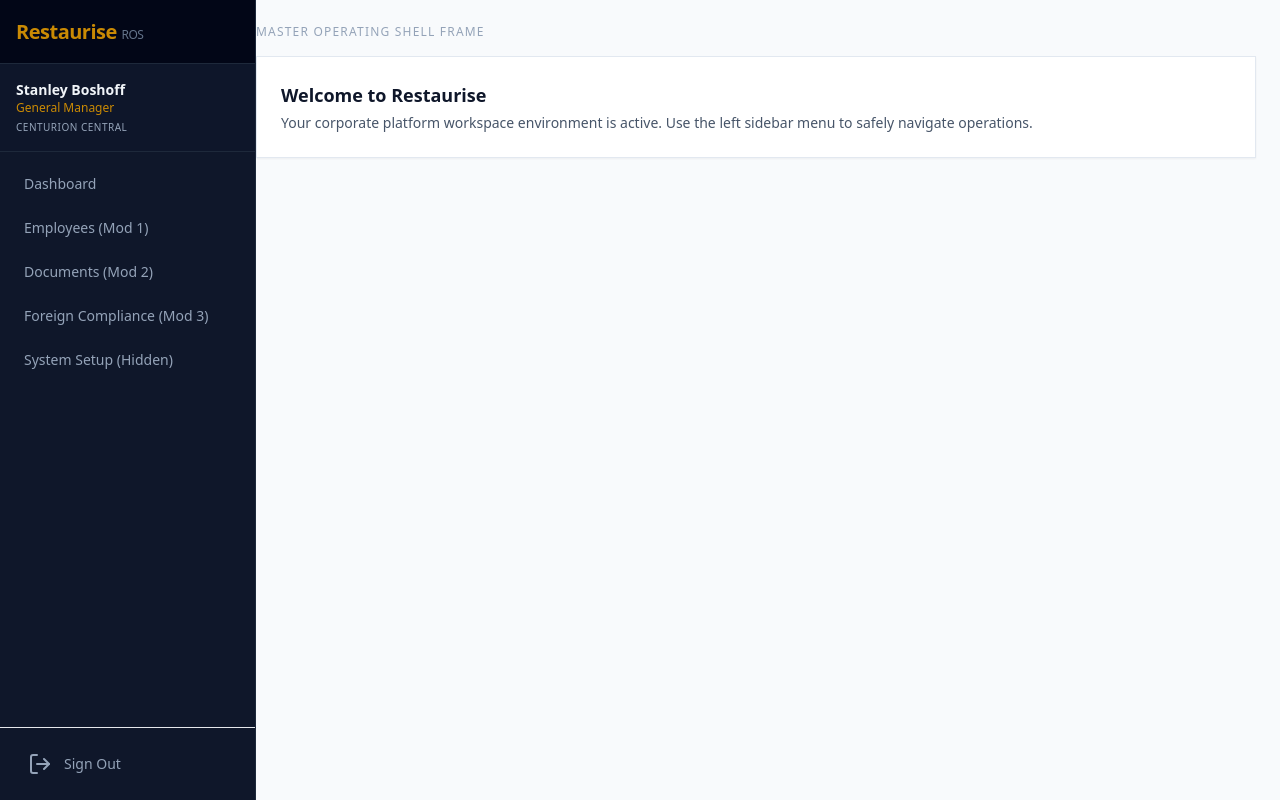
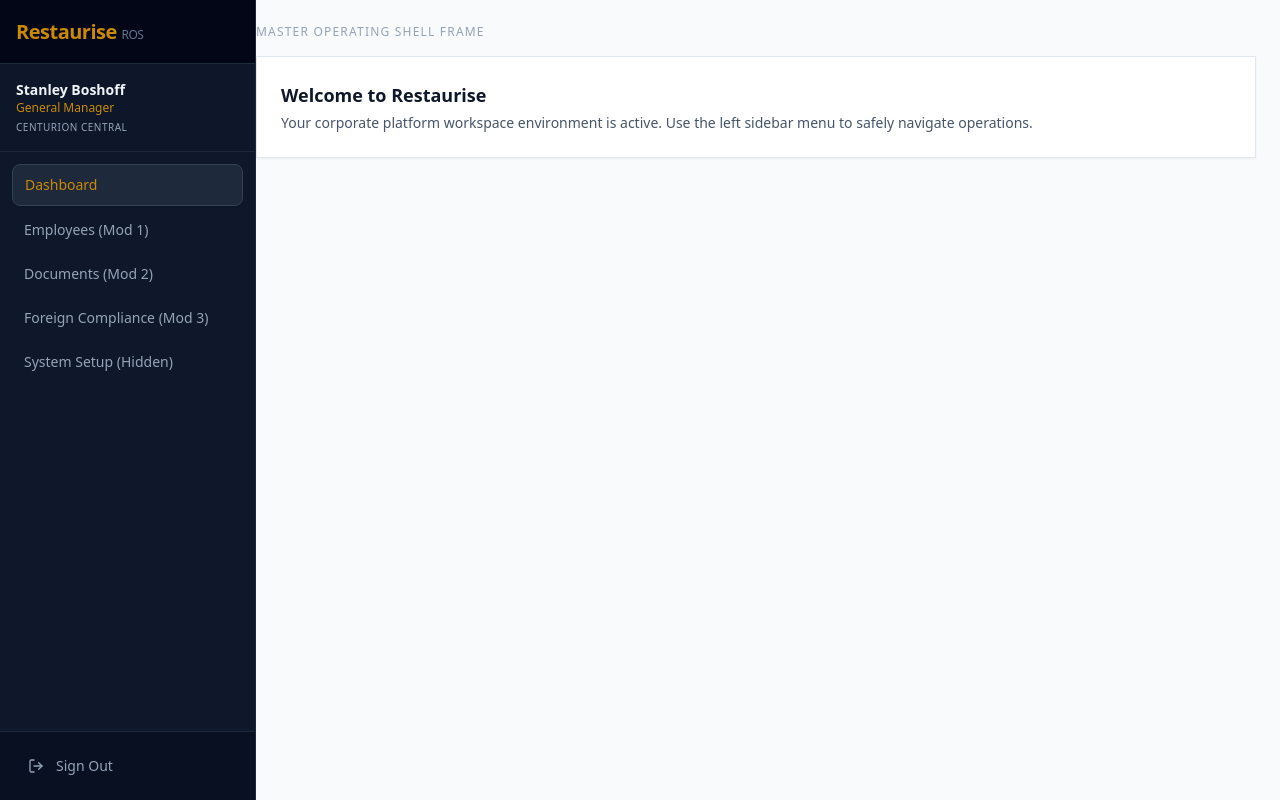
Before and after one commit to StanleyBoshoff/restaurant-operating-system, a React app in the folder frontend/: page / in a window 1280 px wide. Built offline with nearby package versions, Linux system fonts and the light colour scheme; the HTML template or start-up script is replaced by a standard one.

Commit message:
feat: configure dynamic module tracking state and resolve sidebar referance dependencies

```diff
--- a/frontend/src/App.jsx
+++ b/frontend/src/App.jsx
@@ -5,6 +5,8 @@ import Sidebar from './components/Sidebar'
 
 export default function App() {
   const [companyName, setCompanyname] = useState("Restaurise");
+  const [currentModule, setCurrentModule] = useState('dashboard');
+
 
   const navigationItems = [
       { id: 'dashboard', name: 'Dashboard' },
@@ -18,7 +20,11 @@ export default function App() {
     <div className="min-h-screen bg-slate-50 flex">
 
       {/* Sidebar component */}
-      <Sidebar companyName={companyName} navigationItems={navigationItems} />
+      <Sidebar
+      companyName={companyName}
+      navigationItems={navigationItems}
+      currentModule={currentModule}
+      setCurrentModule={setCurrentModule} />
 
       {/* Main content area */}
       <div className="flex-1 md:pl-64 p-6">
--- a/frontend/src/components/Sidebar.jsx
+++ b/frontend/src/components/Sidebar.jsx
@@ -1,7 +1,7 @@
 import React from 'react';
 import { LogOut } from 'lucide-react';
 
-export default function Sidebar ({ companyName, navigationItems }) {
+export default function Sidebar ({ companyName, navigationItems, currentModule, setCurrentModule }) {
     // Hardcoded for user UI visualization phase
     const mockUser = { name: "Stanley Boshoff", role: "General Manager", branch: "Centurion Central" };
 
@@ -24,20 +24,30 @@ export default function Sidebar ({ companyName, navigationItems }) {
 
                 {/* Menu loop generating buttons */}
                 <nav className="p-3 space-y-1">
-                    {navigationItems && navigationItems.map((item) => (
+                    {navigationItems && navigationItems.map((item) => {
+                        // Check if this specific button matches the page currently in short-term memory
+                        const isActive = currentModule === item.id;
+
+                        return (
                         <button
                             key={item.id}
-                            className="w-full flex items-center px-3 py-2.5 rounded-lg text-sm font-medium text-slate-400 hover:bg-slate-800 hover:text-slate-100 transition-colors"
-                            >
-                                <span>{item.name}</span>
-                            </button>
-                    ))}
+                            onClick={() => setCurrentModule(item.id)}
+                            className={`w-full flex items-center px-3 py-2.5 rounded-lg text-sm font-medium transition-colors ${
+                                isActive
+                                    ? 'bg-slate-800 text-yellow-600 border border-slate-700 shadow-sm'
+                                    : 'text-slate-400 hover:bg-slate-800 hover:text-slate-100'
+                            }`}
+                        >
+                            <span>{item.name}</span>
+                        </button>
+                        );
+                    })}
                 </nav>
             </div>
             {/* Sidebar Sign Out Footer Option */}
-            <div className="p-4 border-t boder-slate-800 bg-slate 950/40">
+            <div className="p-4 border-t border-slate-800 bg-slate-950/40">
             <button className="w-full flex items-center space-x-3 px-3 py-2 rounded-lg text-sm text-slate-400 hover:bg-red-950/30 hover:text-red-400 transition-colors">
-            <LogOut classname="w-4 h-4" />
+            <LogOut className="w-4 h-4" />
             <span>Sign Out</span>
             </button>
             </div>
```
